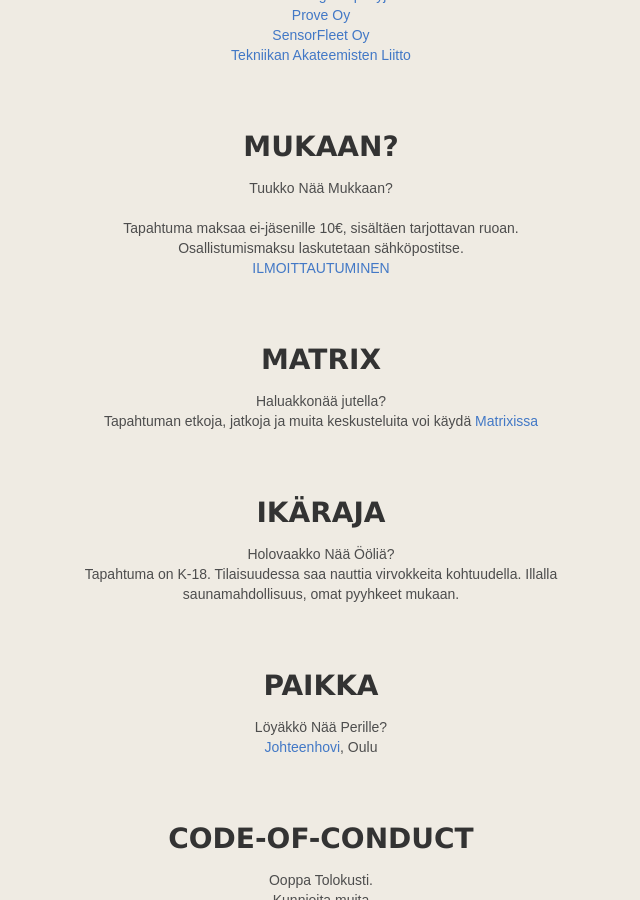
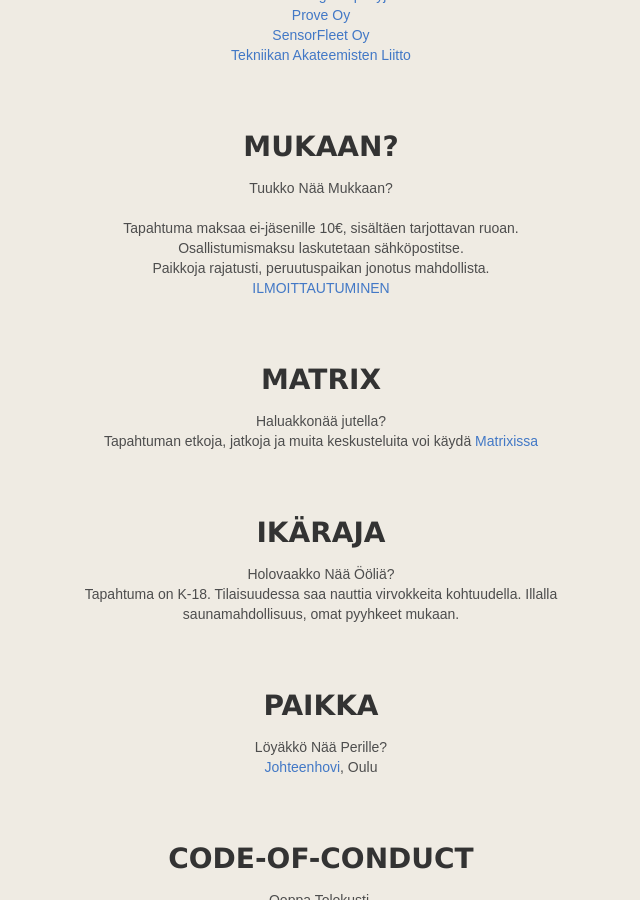
Before and after one commit to Tarlab/tarlab.github.io, a Jekyll site: the page built from HackAfterDark/index.md, in a window 1280 px wide and 900 px high, scrolled down 3862 px. Shown: the whole window, without its empty margins (319-959 px from the left). Built offline with Jekyll 4.4.1, drawn with Linux system fonts in a browser that asks for light colours; comment, search, counter and statistics services are not loaded.

Commit message:
Yleinen ilmo auki, fix.

```diff
--- a/HackAfterDark/index.md
+++ b/HackAfterDark/index.md
@@ -103,6 +103,7 @@
 
 Tapahtuma maksaa ei-jäsenille 10€, sisältäen tarjottavan ruoan.
 Osallistumismaksu laskutetaan sähköpostitse.
+Paikkoja rajatusti, peruutuspaikan jonotus mahdollista.
 [ILMOITTAUTUMINEN](https://edge.flomembers.com/tarlab-oulu/events/register/c81e728d9d4c2f636f067f89cc14862c)
 
 # MATRIX
```
